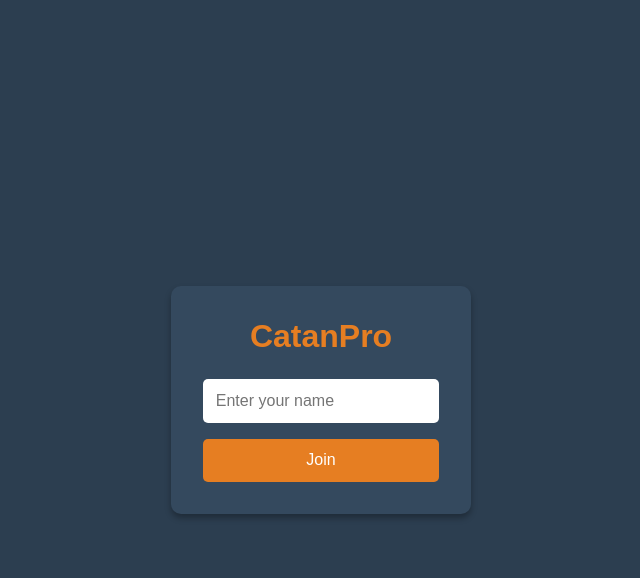
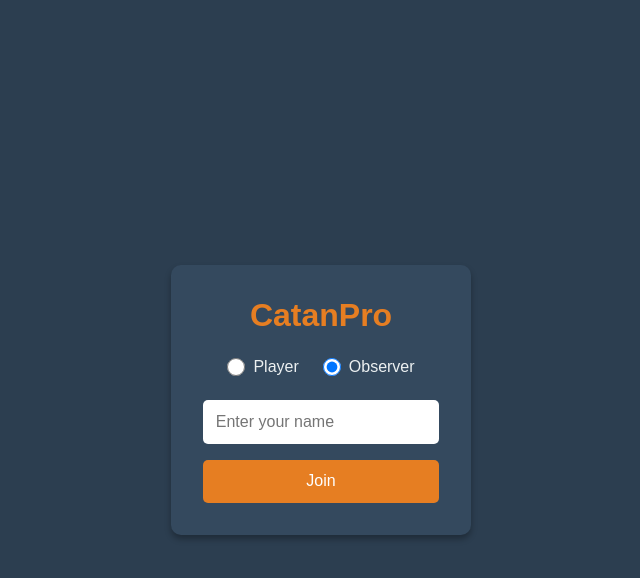
Before and after one commit to rub6y/CatanGame, a Flask app: page / in a window 1280 px wide. Shown: the top 578 px of the page, without its empty margins (319-959 px from the left). Run offline with Flask 3, Linux system fonts and the light colour scheme; some libraries are stand-ins or nearby versions.

Commit message:
feat: add player/observer role selection with max 4 players
- Add role selection UI (Player/Observer) before name input
- Separate user lists for players and observers
- Enforce max 4 players limit with error handling
- Update user storage format to include role field
- Handle reconnection with stored role

```diff
--- a/server/app.py
+++ b/server/app.py
@@ -8,12 +8,14 @@ app.config['SECRET_KEY'] = 'catan-secret-key'
 socketio = SocketIO(app)
 
 DATA_FILE = os.path.join(os.path.dirname(__file__), 'data', 'users.json')
+MAX_PLAYERS = 4
 
 
 def load_users():
     if os.path.exists(DATA_FILE):
         with open(DATA_FILE, 'r') as f:
-            return json.load(f).get('users', [])
+            data = json.load(f)
+            return data.get('users', [])
     return []
 
 
@@ -27,24 +29,53 @@ def index():
     return render_template('index.html')
 
 
+def get_user_by_name(users, name):
+    for user in users:
+        if user.get('name') == name:
+            return user
+    return None
+
+
+def remove_user_by_name(users, name):
+    return [u for u in users if u.get('name') != name]
+
+
 @socketio.on('join')
 def handle_join(data):
-    name = data.get('name', '')
+    name = data.get('name', '').strip()
+    role = data.get('role', 'observer')
+
     if not name:
         return
 
     users = load_users()
-    if name not in users:
-        users.append(name)
-        save_users(users)
 
-    emit('user_list', {'users': users}, broadcast=True)
+    existing_user = get_user_by_name(users, name)
+    if existing_user:
+        users = remove_user_by_name(users, name)
+
+    if role == 'player':
+        player_count = sum(1 for u in users if u.get('role') == 'player')
+        if player_count >= MAX_PLAYERS:
+            emit('error', {'message': f'Cannot join as player. Max {MAX_PLAYERS} players allowed.'})
+            return
+
+    users.append({'name': name, 'role': role})
+    save_users(users)
+
+    emit_user_list()
 
 
 @socketio.on('request_users')
 def handle_request_users():
+    emit_user_list()
+
+
+def emit_user_list():
     users = load_users()
-    emit('user_list', {'users': users})
+    players = [u for u in users if u.get('role') == 'player']
+    observers = [u for u in users if u.get('role') == 'observer']
+    emit('user_list', {'players': players, 'observers': observers}, broadcast=True)
 
 
 @socketio.on('disconnect')
--- a/server/data/users.json
+++ b/server/data/users.json
@@ -1,3 +1 @@
-{
-  "users": []
-}
+{"users": ["A", "B"]}
--- a/server/static/css/style.css
+++ b/server/static/css/style.css
@@ -62,23 +62,59 @@ button:hover {
     background-color: #d35400;
 }
 
+.role-selection {
+    display: flex;
+    justify-content: center;
+    gap: 1.5rem;
+    margin-bottom: 0.5rem;
+}
+
+.role-selection label {
+    display: flex;
+    align-items: center;
+    gap: 0.5rem;
+    cursor: pointer;
+    font-size: 1rem;
+}
+
+.role-selection input[type="radio"] {
+    width: 18px;
+    height: 18px;
+    cursor: pointer;
+}
+
 #user-screen {
     margin-top: 1rem;
 }
 
-#user-list {
+.user-lists {
+    display: flex;
+    gap: 2rem;
+    justify-content: center;
+}
+
+.player-list,
+.observer-list {
+    flex: 1;
+    min-width: 150px;
+}
+
+.player-list ul,
+.observer-list ul {
     list-style: none;
     text-align: left;
 }
 
-#user-list li {
+.player-list li,
+.observer-list li {
     padding: 0.5rem;
     margin: 0.3rem 0;
     background-color: #2c3e50;
     border-radius: 3px;
 }
 
-#user-list li.current-user {
+.player-list li.current-user,
+.observer-list li.current-user {
     background-color: #e67e22;
     font-weight: bold;
 }
--- a/server/static/js/client.js
+++ b/server/static/js/client.js
@@ -1,12 +1,17 @@
 const socket = io();
 
 let currentUser = null;
+let currentRole = null;
 
 const joinScreen = document.getElementById('join-screen');
 const userScreen = document.getElementById('user-screen');
 const usernameInput = document.getElementById('username');
 const joinBtn = document.getElementById('join-btn');
-const userList = document.getElementById('user-list');
+const playerList = document.getElementById('players');
+const observerList = document.getElementById('observers');
+const playerCount = document.getElementById('player-count');
+const rolePlayer = document.getElementById('role-player');
+const roleObserver = document.getElementById('role-observer');
 
 function join() {
     const name = usernameInput.value.trim();
@@ -15,8 +20,11 @@ function join() {
         return;
     }
 
+    const role = document.querySelector('input[name="role"]:checked').value;
+
     currentUser = name;
-    socket.emit('join', { name: name });
+    currentRole = role;
+    socket.emit('join', { name: name, role: role });
     joinScreen.classList.add('hidden');
     userScreen.classList.remove('hidden');
 }
@@ -29,20 +37,44 @@ usernameInput.addEventListener('keypress', (e) => {
     }
 });
 
-socket.on('user_list', (data) => {
-    userList.innerHTML = '';
-    data.users.forEach(user => {
+function renderUserList(data) {
+    playerList.innerHTML = '';
+    observerList.innerHTML = '';
+    playerCount.textContent = data.players.length;
+
+    data.players.forEach(user => {
         const li = document.createElement('li');
-        li.textContent = user;
-        if (user === currentUser) {
+        li.textContent = user.name;
+        if (user.name === currentUser) {
             li.classList.add('current-user');
         }
-        userList.appendChild(li);
+        playerList.appendChild(li);
     });
+
+    data.observers.forEach(user => {
+        const li = document.createElement('li');
+        li.textContent = user.name;
+        if (user.name === currentUser) {
+            li.classList.add('current-user');
+        }
+        observerList.appendChild(li);
+    });
+}
+
+socket.on('user_list', (data) => {
+    renderUserList(data);
+});
+
+socket.on('error', (data) => {
+    alert(data.message);
+    joinScreen.classList.remove('hidden');
+    userScreen.classList.add('hidden');
+    currentUser = null;
+    currentRole = null;
 });
 
 socket.on('connect', () => {
     if (currentUser) {
-        socket.emit('join', { name: currentUser });
+        socket.emit('join', { name: currentUser, role: currentRole });
     }
 });
--- a/server/templates/index.html
+++ b/server/templates/index.html
@@ -11,13 +11,31 @@
         <h1>CatanPro</h1>
 
         <div id="join-screen">
+            <div class="role-selection">
+                <label>
+                    <input type="radio" name="role" value="player" id="role-player">
+                    Player
+                </label>
+                <label>
+                    <input type="radio" name="role" value="observer" id="role-observer" checked>
+                    Observer
+                </label>
+            </div>
             <input type="text" id="username" placeholder="Enter your name" />
             <button id="join-btn">Join</button>
         </div>
 
         <div id="user-screen" class="hidden">
-            <h2>Connected Users</h2>
-            <ul id="user-list"></ul>
+            <div class="user-lists">
+                <div class="player-list">
+                    <h2>Players (<span id="player-count">0</span>/4)</h2>
+                    <ul id="players"></ul>
+                </div>
+                <div class="observer-list">
+                    <h2>Observers</h2>
+                    <ul id="observers"></ul>
+                </div>
+            </div>
         </div>
     </div>
 
```
